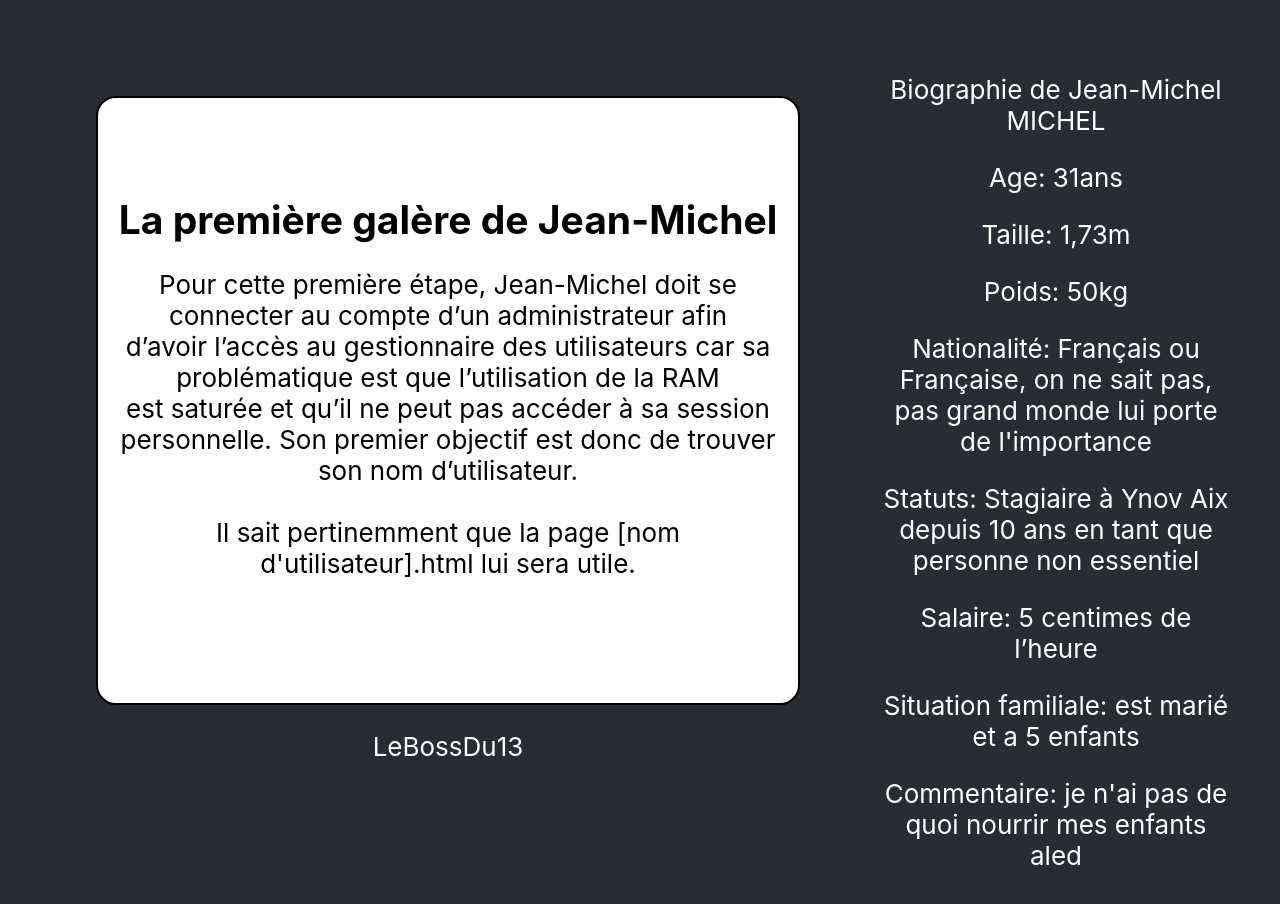
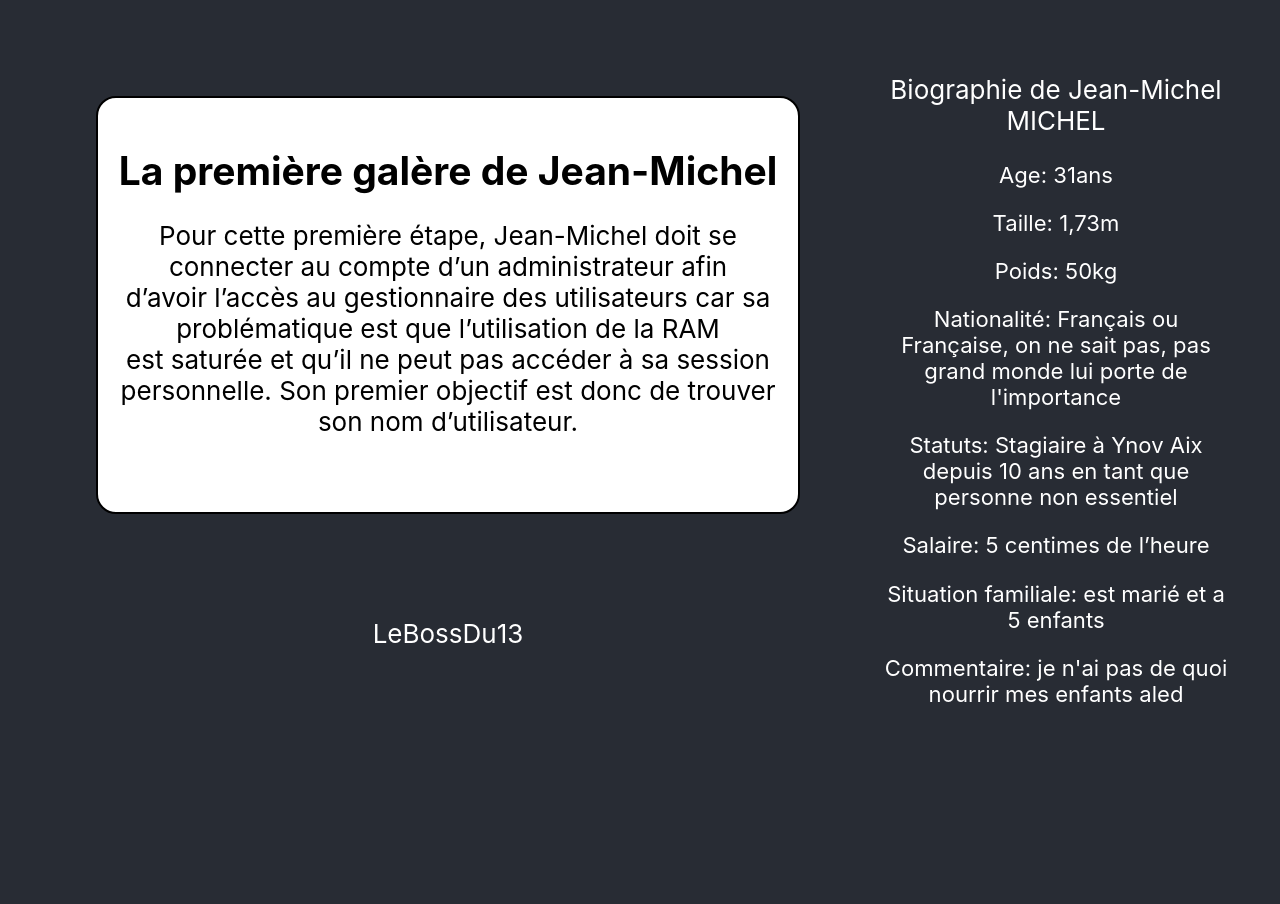
Before and after one commit to ecandotti/webscape-game, a React (Create React App) app: page / in a window 1280 px wide. Both pictures are taken after a click on the button "Commencer". Shown: the top 904 px of the page. Built offline with nearby package versions, Linux system fonts and the light colour scheme.

Commit message:
step 1 css

```diff
--- a/src/Views/StepOne.js
+++ b/src/Views/StepOne.js
@@ -100,8 +100,6 @@ export default class StepOne extends React.Component{
                                 onc de trouver son nom d’
                                 <span className="specialText" onClick={() => this.discoverGoalChar(7) }>u</span>
                                 tilisateur.
-                                <br/> <br/>
-                                Il sait pertinemment que la page [nom d'utilisateur].html lui sera utile.
 
                             </p>
                         </div>
@@ -123,7 +121,7 @@ export default class StepOne extends React.Component{
                     </div>
                     <div className="RightSide">
 
-                            <p className="DescriptionText">
+                            <p className="DescriptionText titre">
                             Biographie de Jean-Michel MICHEL
                         </p>
                         <p className="DescriptionText">
--- a/src/styles/StepOne.css
+++ b/src/styles/StepOne.css
@@ -5,7 +5,7 @@
 
 .LeftSide {
     height: 100vh;
-    flex: 6;
+    flex: 2;
     display: flex;
     flex-direction: column;
     justify-content: center;
@@ -16,7 +16,7 @@
 .TextContainer {
     display: flex;
     flex-direction: column;
-    flex: 6;
+    flex: 2;
     border: 2px solid #000;
     border-radius: 20px;
     align-items: center;
@@ -46,16 +46,16 @@
 }
 
 .RightSide {
-    flex: 3;
+    flex: 1;
     padding: 1rem;
 
 }
 
 .DescriptionText {
-
+    font-size: 0.85em;
 }
 
-.DescriptionText.title {
+.DescriptionText.titre {
     color: white;
     font-size: 1em;
 }
@@ -63,3 +63,8 @@
 h2{
     padding: 0%;
 }
+
+.GoalWordContainer p {
+    height: 2em;
+    margin-top: 4em;
+}
```
